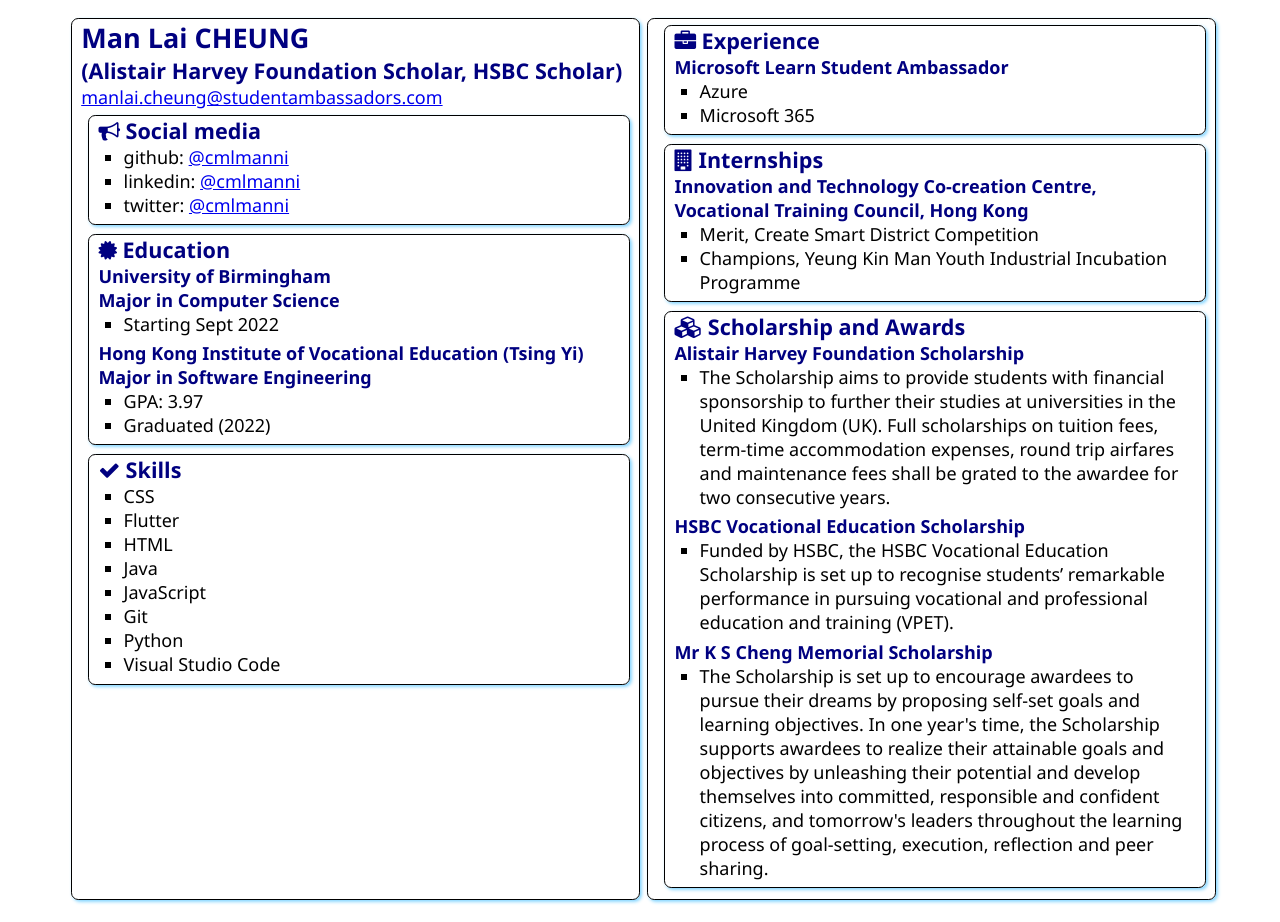
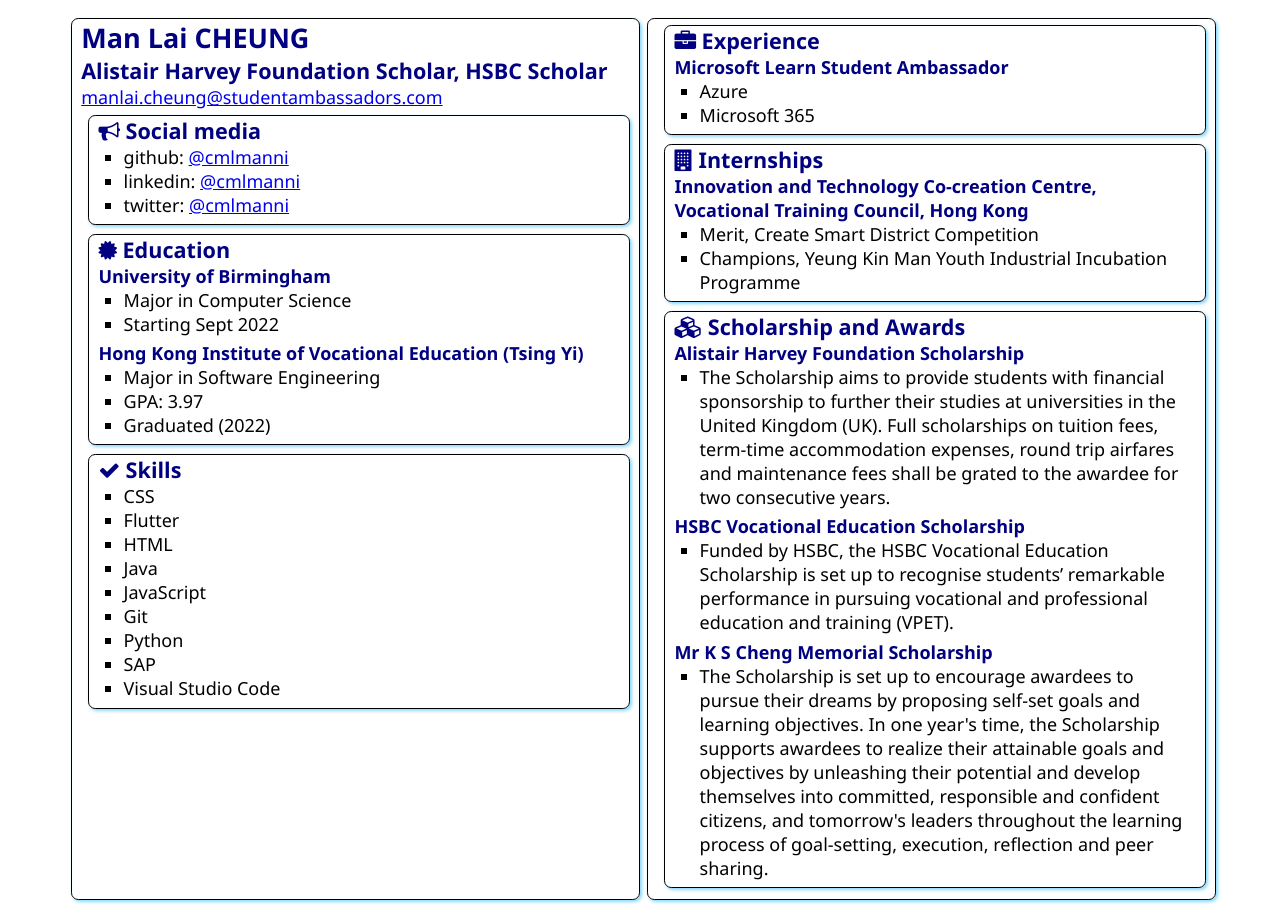
Before and after one commit to cmlmanni/SATechnicalOnboarding, a plain HTML site: page src/index.html in a window 1280 px wide. Drawn offline with Linux system fonts and the light colour scheme.

Commit message:
Update index.html

```diff
--- a/src/index.html
+++ b/src/index.html
@@ -15,7 +15,7 @@
     <main>
         <article class="box">
             <h1>Man Lai CHEUNG</h1>
-            <h2>(Alistair Harvey Foundation Scholar, HSBC Scholar)</h2>
+            <h2>Alistair Harvey Foundation Scholar, HSBC Scholar</h2>
             <div><a href="mailto:manlai.cheung@studentambassadors.com">manlai.cheung@studentambassadors.com</a></div>
 
             <section class="box">
@@ -37,14 +37,14 @@
                         Education
                     </h2>
                     <h3>University of Birmingham</h3>
-                    <h3>Major in Computer Science</h3>
                     <ul>
+                        <li>Major in Computer Science</li>
                         <li>Starting Sept 2022</li>
                     </ul>
 
                     <h3>Hong Kong Institute of Vocational Education (Tsing Yi)</h3>
-                    <h3>Major in Software Engineering</h3>
                     <ul>
+                        <li>Major in Software Engineering</li>
                         <li>GPA: 3.97</li>
                         <li>Graduated (2022)</li>
                     </ul>
@@ -64,6 +64,7 @@
                     <li>JavaScript</li>
                     <li>Git</li>
                     <li>Python</li>
+                    <li>SAP</li>
                     <li>Visual Studio Code</li>
                 </ul>
             </section>
```
